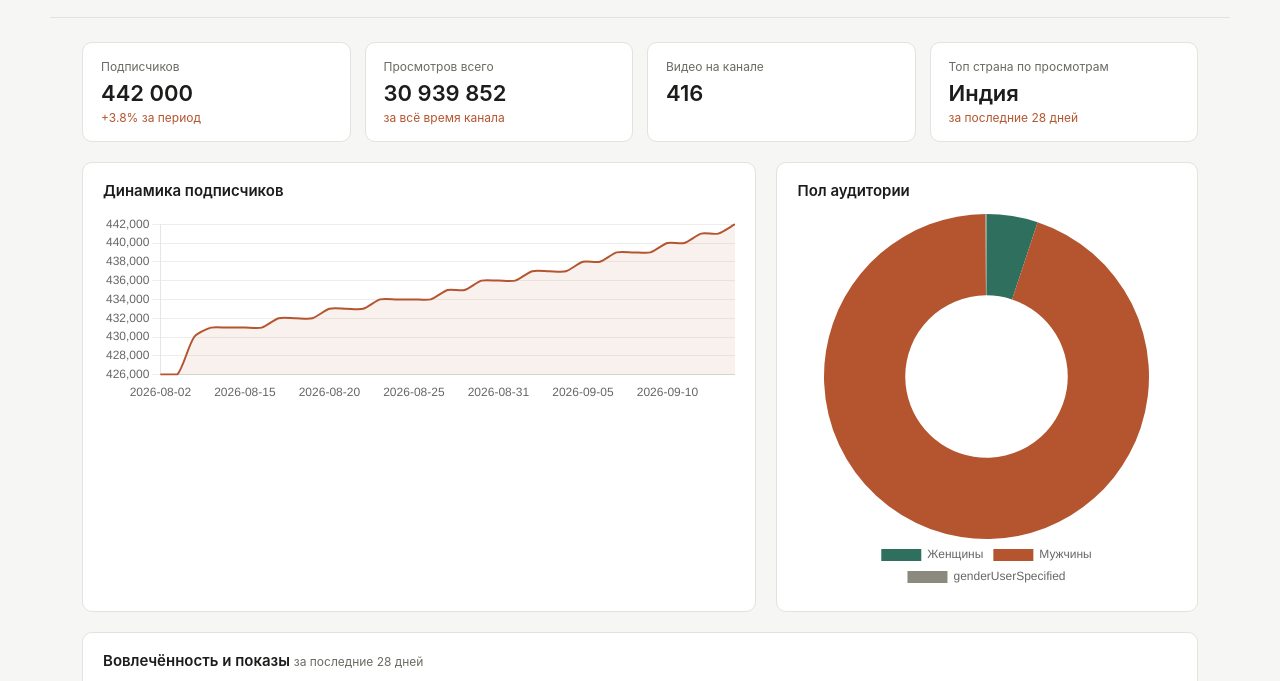
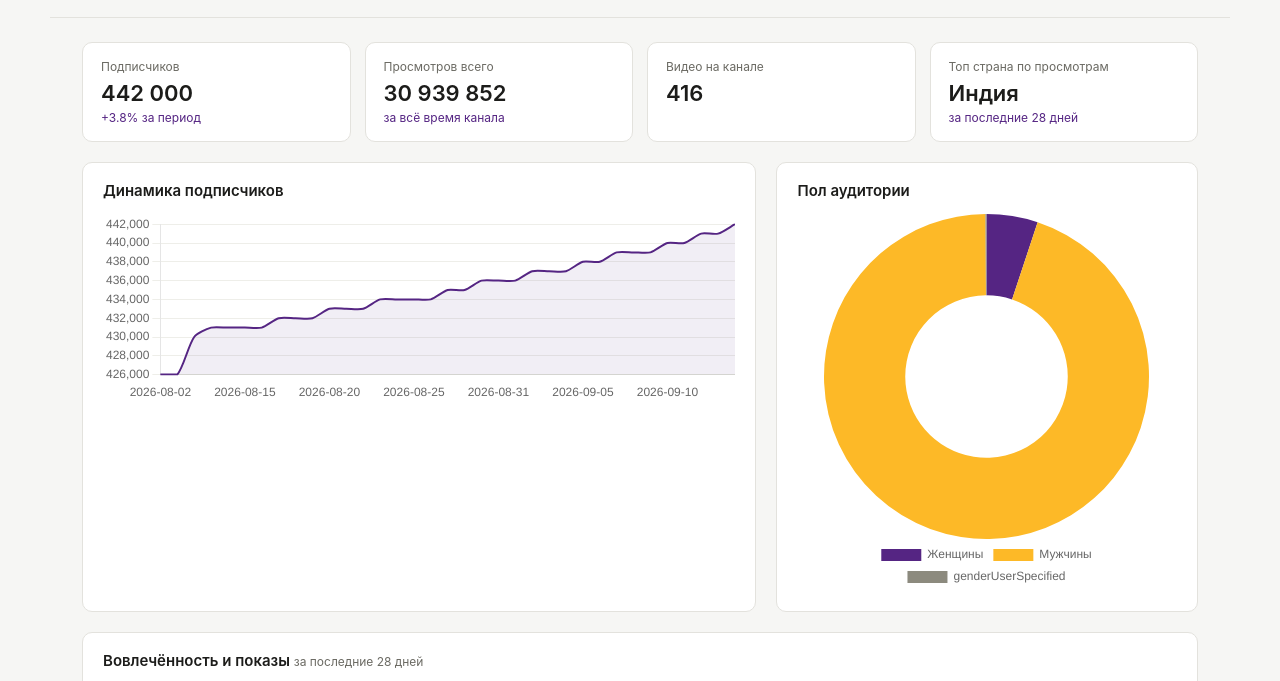
Before and after one commit to kyklinov/social, a plain HTML site: page docs/index.html in a window 1280 px wide. Shown: the part 78-759 px from the top of the page. Drawn offline with nearby package versions, Linux system fonts and the light colour scheme.

Commit message:
Update index.html
upd8color

```diff
--- a/docs/index.html
+++ b/docs/index.html
@@ -13,10 +13,10 @@
     --border: #E3E2DD;
     --text: #1C1C1A;
     --text-muted: #6B6A63;
-    --accent: #B4552F;
-    --accent-soft: #F5E6DE;
-    --accent2: #2F6F5E;
-    --accent2-soft: #E4F0EC;
+    --accent: #552583;
+    --accent-soft: #EEE9F5;
+    --accent2: #FDB927;
+    --accent2-soft: #FBF1D8;
   }
   * { box-sizing: border-box; }
   body {
@@ -384,8 +384,8 @@ function renderYouTube(history, latest) {
       labels: history.map(h => h.date),
       datasets: [{
         data: history.map(h => h.subscriber_count),
-        borderColor: '#B4552F',
-        backgroundColor: 'rgba(180,85,47,0.08)',
+        borderColor: '#552583',
+        backgroundColor: 'rgba(85,37,131,0.08)',
         fill: true,
         tension: 0.25,
         pointRadius: 0,
@@ -418,7 +418,7 @@ function renderYouTube(history, latest) {
       labels: genderLabels.map(g => genderMap[g] || g),
       datasets: [{
         data: genderLabels.map(g => genderTotals[g].toFixed(1)),
-        backgroundColor: ['#2F6F5E', '#B4552F', '#8C8A7E'],
+        backgroundColor: ['#552583', '#FDB927', '#8C8A7E'],
         borderWidth: 0
       }]
     },
@@ -473,7 +473,7 @@ function renderYouTube(history, latest) {
       labels: ['Подписалось', 'Отписалось'],
       datasets: [{
         data: [gained, lost],
-        backgroundColor: ['#2F6F5E', '#B4552F'],
+        backgroundColor: ['#552583', '#FDB927'],
         borderRadius: 6
       }]
     },
@@ -530,7 +530,7 @@ function renderYouTube(history, latest) {
       labels: deviceRows.map(r => deviceLabelMap[r[0]] || r[0]),
       datasets: [{
         data: deviceRows.map(r => r[1]),
-        backgroundColor: ['#B4552F', '#2F6F5E', '#8C8A7E', '#D9A441', '#5B7FA6', '#A63D5B'],
+        backgroundColor: ['#552583', '#FDB927', '#8C8A7E', '#8F5FB0', '#C9A227', '#3C1259'],
         borderWidth: 0
       }]
     },
@@ -605,7 +605,7 @@ function setupAllTimePagination(videos) {
 
 loadYouTube().catch(err => {
   document.querySelector('main').innerHTML =
-    '<p class="empty-note" style="color:#B4552F">Не удалось загрузить данные YouTube: ' + err.message + '</p>';
+    '<p class="empty-note" style="color:#A33">Не удалось загрузить данные YouTube: ' + err.message + '</p>';
 });
 
 </script>
```
